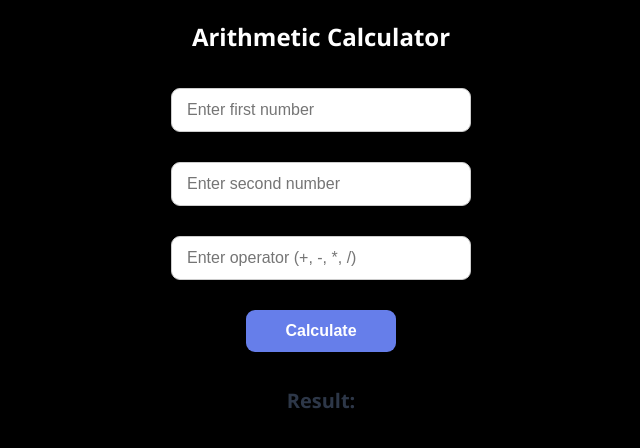
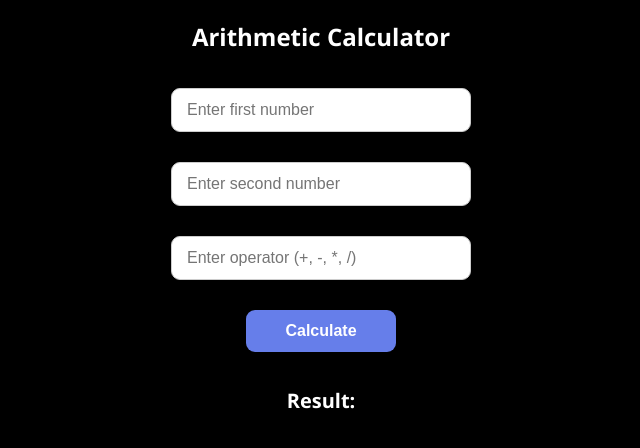
Before and after one commit to Ragulkannadasan/calculator, a plain HTML site: page index.html in a window 1280 px wide. Shown: the whole page, without its empty margins (319-959 px from the left). Drawn offline with Linux system fonts and the light colour scheme.

Commit message:
Update index.html
Signed-off-by: Ragulkannadasan <ragulkavai@gmail.com>

```diff
--- a/index.html
+++ b/index.html
@@ -71,7 +71,7 @@
     #result {
       margin-top: 20px;
       font-size: 20px;
-      color: #2d3748;
+      color: White;
     }
 
     @media (max-width: 480px) {
```
